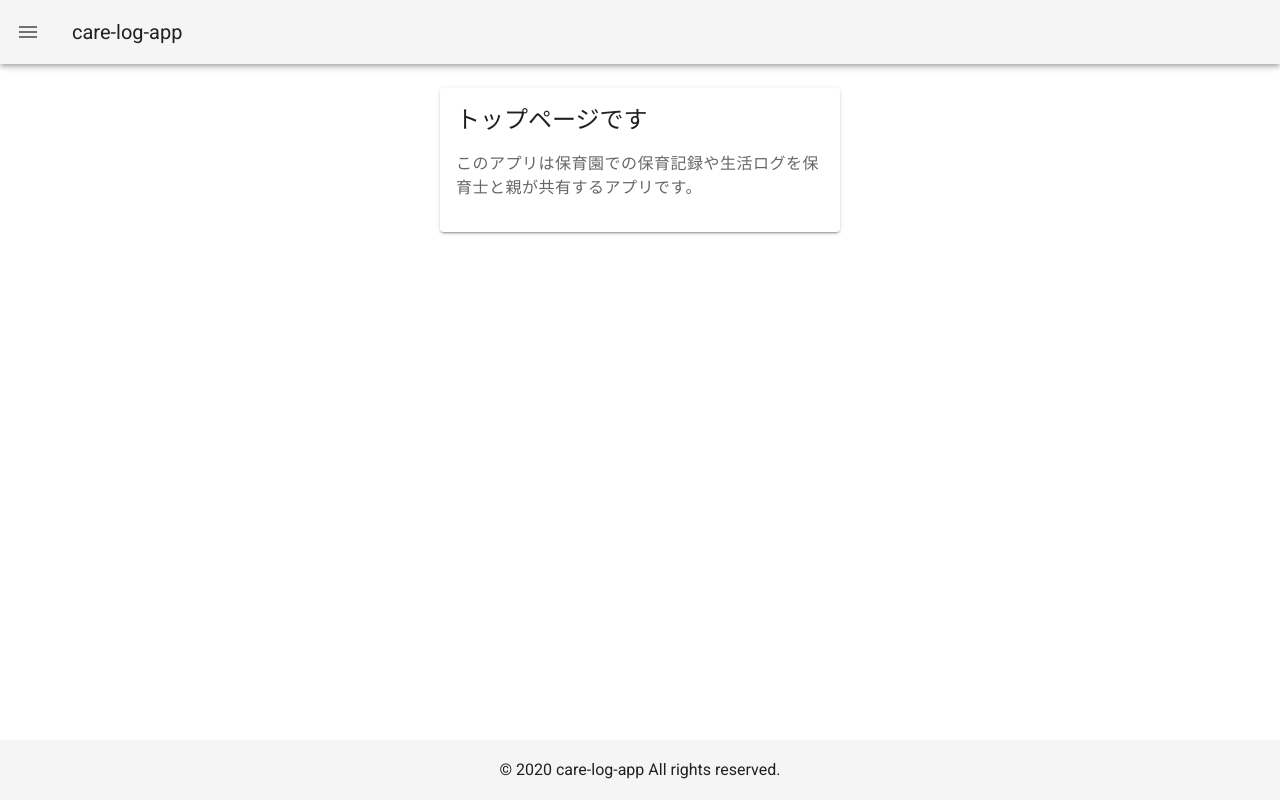
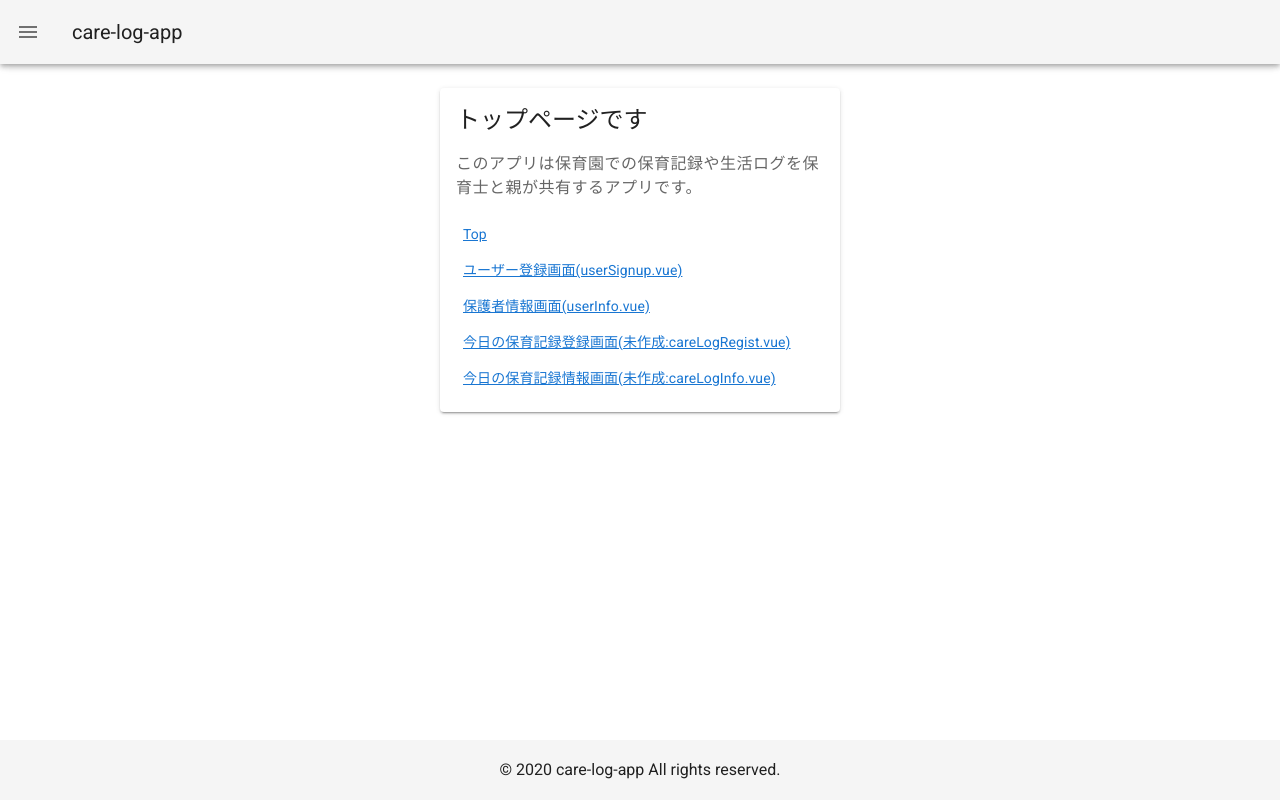
Before and after one commit to qutti96/care-log-app, a Nuxt app: page / in a window 1280 px wide. Built offline with nearby package versions, Linux system fonts and the light colour scheme.

Commit message:
トップページに画面情報掲載

```diff
--- a/layouts/default.vue
+++ b/layouts/default.vue
@@ -67,22 +67,22 @@ export default {
         {
           icon: 'mdi-chart-bubble',
           title: '保護者情報',
-          to: '/users',
+          to: '/userInfo',
         },
         {
           icon: 'mdi-chart-bubble',
           title: 'お子さま情報',
-          to: '/users',
+          to: '/childInfo',
         },
         {
           icon: 'mdi-chart-bubble',
           title: '保育記録',
-          to: '/care',
+          to: '/careLog',
         },
         {
           icon: 'mdi-chart-bubble',
           title: 'ログアウト',
-          to: '/care',
+          to: '/',
         },
       ],
       miniVariant: false,
--- a/pages/index.vue
+++ b/pages/index.vue
@@ -8,6 +8,19 @@
             <p class="body-1">
               このアプリは保育園での保育記録や生活ログを保育士と親が共有するアプリです。
             </p>
+            <nuxt-link class="anchor-type--block" to="/">Top</nuxt-link>
+            <nuxt-link class="anchor-type--block" to="userSignup">
+              ユーザー登録画面(userSignup.vue)
+            </nuxt-link>
+            <nuxt-link class="anchor-type--block" to="userInfo">
+              保護者情報画面(userInfo.vue)
+            </nuxt-link>
+            <nuxt-link class="anchor-type--block" to="careLogRegist">
+              今日の保育記録登録画面(未作成:careLogRegist.vue)
+            </nuxt-link>
+            <nuxt-link class="anchor-type--block" to="careLogInfo">
+              今日の保育記録情報画面(未作成:careLogInfo.vue)
+            </nuxt-link>
           </div>
         </v-card>
       </v-col>
@@ -26,3 +39,10 @@
 //   },
 // }
 </script>
+
+<style scoped>
+.anchor-type--block {
+  display: block;
+  padding: 0.5em;
+}
+</style>
```
